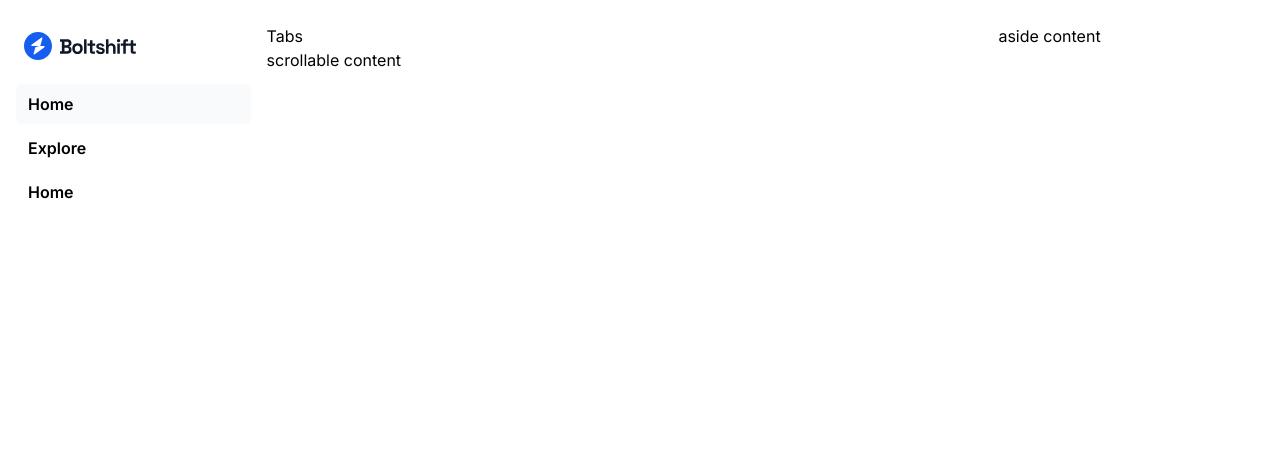
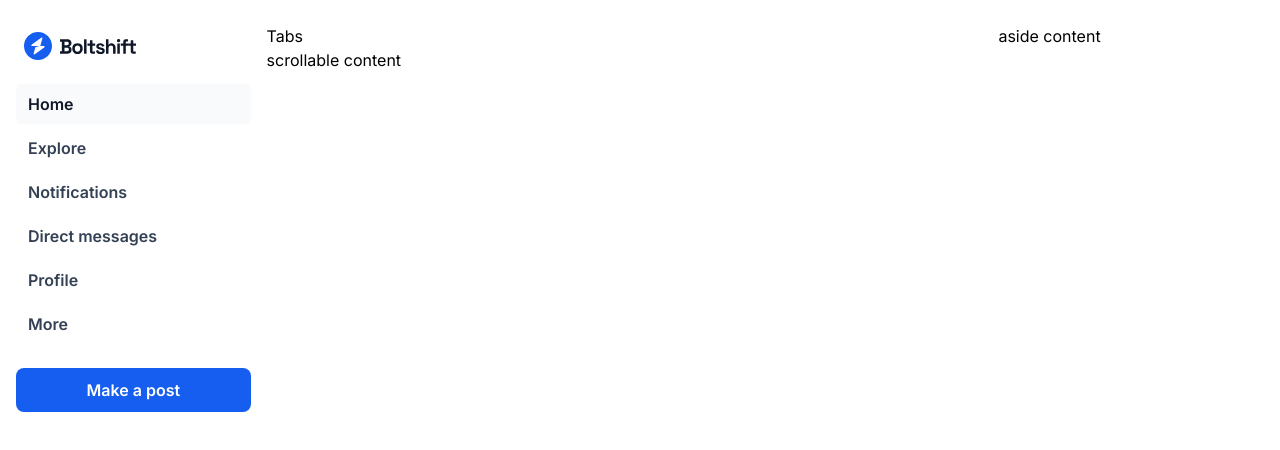
Before and after one commit to connermurphy/GoSwag-Assessment, a Next.js app: page / in a window 1280 px wide. Shown: the top 450 px of the page. Built offline with nearby package versions, Linux system fonts and the light colour scheme.

Commit message:
added nav button

```diff
--- a/src/app/components/Layout/Nav.tsx
+++ b/src/app/components/Layout/Nav.tsx
@@ -7,6 +7,9 @@ import Image from 'next/image';
 import LogoIcon from '/public/logo_icon.svg';
 import LogoName from '/public/logo_name.svg';
 import Link from 'next/link';
+
+import { GSLink as Button, GSButton as Test} from '../UI/Button';
+import { ButtonStyle } from '@/types/UI/IButton';
 
 const Nav = (): JSX.Element => {
 
@@ -46,15 +49,20 @@ const StyledNavLink = styled(Link)`
     padding: .5rem .75rem;
     border-radius: 6px;
     font-weight: 600;
+    color: var(--grey-700);
+    transition: all .125s ease-in-out;
 
-    &.active {
-        background: var(--grey-50)
+    &.active,
+    &:hover {
+        background: var(--grey-50);
+        color: var(--grey-900)
     }
 `;
 
 const NavLinks = (): JSX.Element => {
     return (
-        <ul className='flex flex-col gap-y-1 px-4'>
+        <div className='px-4'>
+            <ul className='flex flex-col gap-y-1 mb-6'>
                 <li>
                     <StyledNavLink href='#' className='active'>
                         {/* svg icon */}
@@ -70,11 +78,32 @@ const NavLinks = (): JSX.Element => {
                 <li>
                     <StyledNavLink href='#'>
                         {/* svg icon */}
-                    Home
+                        Notifications
                     </StyledNavLink>
                 </li>
-
+                <li>
+                    <StyledNavLink href='#'>
+                        {/* svg icon */}
+                        Direct messages
+                    </StyledNavLink>
+                </li>
+                <li>
+                    <StyledNavLink href='#'>
+                        {/* svg icon */}
+                        Profile
+                    </StyledNavLink>
+                </li>
+                <li>
+                    <StyledNavLink href='#'>
+                        {/* svg icon */}
+                        More
+                    </StyledNavLink>
+                </li>
             </ul>
+            <Button href='#' className='w-full' buttonStyle={ButtonStyle.primary}>
+                Make a post
+            </Button>
+        </div>
     )
 }
 
```
Lines whose indentation alone changed are shown as unchanged.
